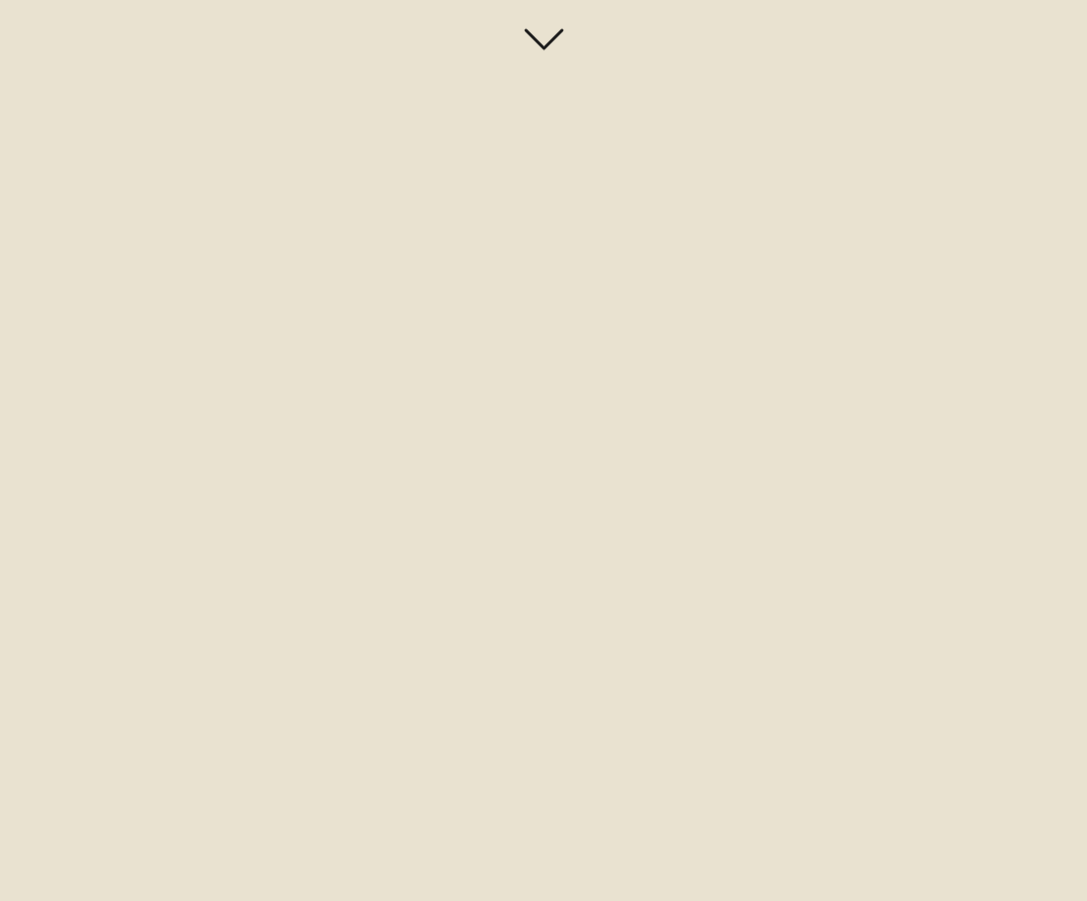
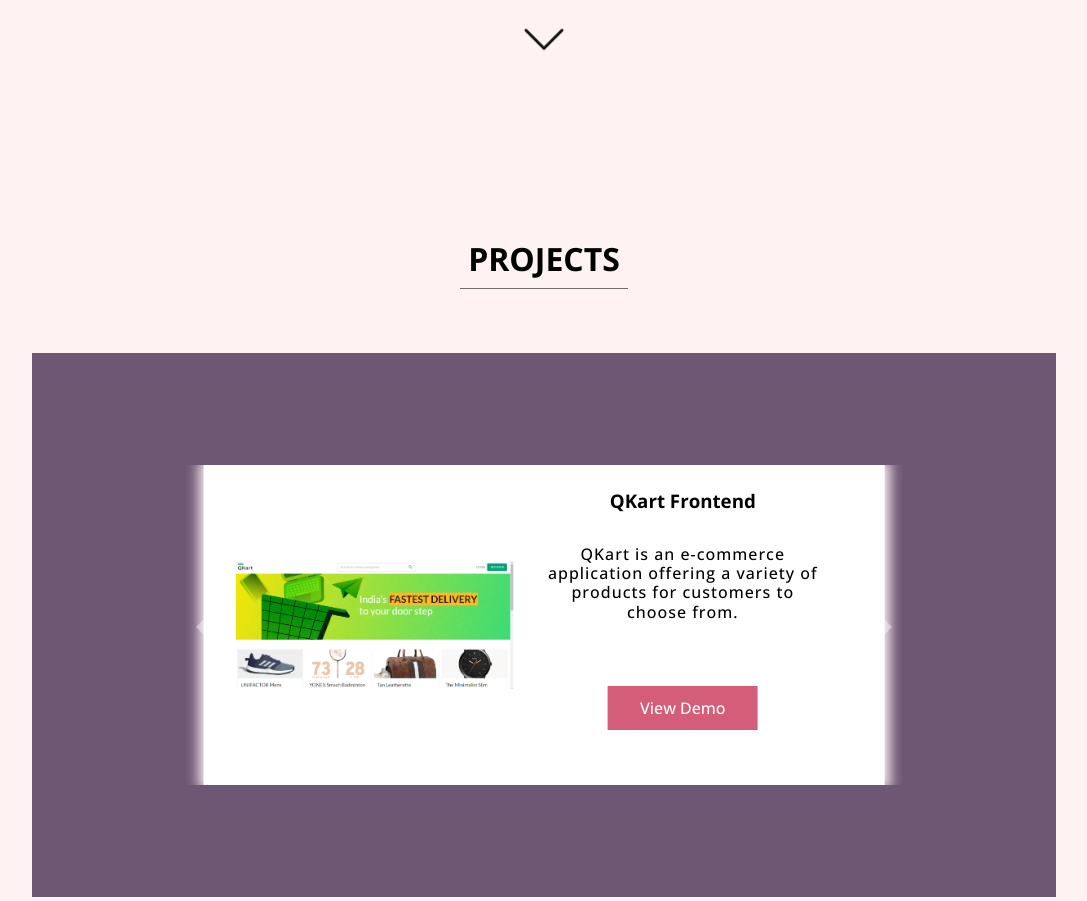
Before and after one commit to aks9995/Portfoliosite, a React (Create React App) app: page / in a window 1280 px wide. Shown: the part 719-1620 px from the top of the page, without its empty margins (96-1183 px from the left). Before the commit the page ends 820 px from the top, so only its background shows below. Built offline with nearby package versions, Linux system fonts and the light colour scheme.

Commit message:
Add files via upload

```diff
--- a/src/App.js
+++ b/src/App.js
@@ -1,5 +1,6 @@
 import Header from "./components/Header";
 import Home from "./components/Home";
+import Work from "./components/Work";
 
 
 
@@ -9,6 +10,7 @@ function App() {
    <>
    <Header />
    <Home />
+   <Work />
    </>
   );
 }
--- a/src/assets/data.json
+++ b/src/assets/data.json
@@ -1,41 +1,33 @@
 {
     "projects": [
       {
-        "date": "07/10/2022",
-        "title": "TECHY STAR",
-        "description": "This is the sample description about the project details. The more details the more details and evenually more details because I don't have anything to write",
-        "url": "https://reactone-nine.vercel.app",
-        "imgSrc": "https://cdn.pixabay.com/photo/2018/06/07/16/49/virtual-3460451_960_720.jpg"
-      },
-
-      {
-        "date": "11/10/2022",
-        "title": "VIDEO HUB",
-        "description": "This is the sample description about the project details. The more details the more details and evenually more details because I don't have anything to write",
-        "url": "https://react-video-app-eight.vercel.app",
-        "imgSrc": "https://cdn.pixabay.com/photo/2016/11/21/12/51/mobile-phone-1845233__340.jpg"
+        "title": "QKart Frontend",
+        "description": "QKart is an e-commerce application offering a variety of products for customers to choose from.",
+        "url": "https://qkart-frontend-ak95.netlify.app",
+        "imgSrc": "./images/qkart.png"
       },
       {
-        "date": "15/10/2022",
-        "title": "XCrypto",
-        "description": "This is the sample description about the project details. The more details the more details and evenually more details because I don't have anything to write",
-        "url": "https://react-crypto-app-pi.vercel.app",
-        "imgSrc": "https://cdn.pixabay.com/photo/2017/12/12/12/44/bitcoin-3014614_960_720.jpg"
-      },
-
-      {
-        "date": "17/10/2022",
-        "title": "REACT CART",
-        "description": "This is the sample description about the project details. The more details the more details and evenually more details because I don't have anything to write",
-        "url": "https://react-cart-eosin.vercel.app",
-        "imgSrc": "https://cdn.pixabay.com/photo/2019/12/14/08/36/shopping-4694470_960_720.jpg"
+        "title": "QKart Frontend",
+        "description": "QKart is an e-commerce application offering a variety of products for customers to choose from.",
+        "url": "https://qkart-frontend-ak95.netlify.app",
+        "imgSrc": "./images/qkart.png"
       },
       {
-        "date": "20/10/2022",
-        "title": "PORTFOLIO",
-        "description": "This is the sample description about the project details. The more details the more details and evenually more details because I don't have anything to write",
-        "url": "/",
-        "imgSrc": "https://cdn.pixabay.com/photo/2020/03/19/21/25/cactus-4948833_960_720.jpg"
+        "title": "QKart Frontend",
+        "description": "QKart is an e-commerce application offering a variety of products for customers to choose from.",
+        "url": "https://qkart-frontend-ak95.netlify.app",
+        "imgSrc": "./images/qkart.png"
+      },
+      {
+        "title": "QKart Frontend",
+        "description": "QKart is an e-commerce application offering a variety of products for customers to choose from.",
+        "url": "https://qkart-frontend-ak95.netlify.app",
+        "imgSrc": "./images/qkart.png"
+      }, {
+        "title": "QKart Frontend",
+        "description": "QKart is an e-commerce application offering a variety of products for customers to choose from.",
+        "url": "https://qkart-frontend-ak95.netlify.app",
+        "imgSrc": "./images/qkart.png"
       }
     ]
   }
--- a/src/components/Header.jsx
+++ b/src/components/Header.jsx
@@ -12,8 +12,8 @@ const Navcontent = ()=>(
   <>
   <h2>Anup Kumar</h2>
   <div>
-  <a href="#Home">Home</a>
-  <a href="#Work">Work</a>
+  <a href="#home">Home</a>
+  <a href="#work">Work</a>
   <a href="#Timeline">Timeline</a>
   <a href="#Contact">Contact</a>
   </div>
--- /dev/null
+++ b/src/components/Work.jsx
@@ -0,0 +1,40 @@
+import React from 'react'
+import { Carousel } from 'react-responsive-carousel'
+import "react-responsive-carousel/lib/styles/carousel.min.css";
+import data from "../assets/data.json"
+
+const Work = () => {
+  return (
+    <div id="work">
+      <h2>PROJECTS</h2>
+      <section>
+        <article>
+        <Carousel
+            // showArrows={false}
+            showIndicators={false}
+            showStatus={false}
+            showThumbs={false}
+            interval={2000}
+            infiniteLoop={true}
+            autoPlay={true}
+          >
+            {data.projects.map((i) => (
+              <div key={i.title} className="workItem">
+                <img src={i.imgSrc} alt={i.title} />
+                <aside>
+                  <h3>{i.title}</h3>
+                  <p>{i.description}</p>
+                  <a target={"blank"} href={i.url}>
+                    View Demo
+                  </a>
+                </aside>
+              </div>
+            ))}
+          </Carousel>
+        </article>
+      </section>
+    </div>
+  )
+}
+
+export default Work
--- a/src/styles/App.scss
+++ b/src/styles/App.scss
@@ -1,9 +1,11 @@
 @import url('https://fonts.googleapis.com/css2?family=Dancing+Script:wght@400;700&family=Open+Sans:wght@300;500;700&family=Roboto:wght@100;300;700&display=swap');
 
 @import "statics";
+@import "animations";
 @import "header";
 @import "home";
-@import "animations";
+@import "work";
+
 
 
 *{
--- a/src/styles/statics.scss
+++ b/src/styles/statics.scss
@@ -2,7 +2,7 @@ $text1: "Roboto", sans-serif;
 $text2: "Open Sans", sans-serif;
 $text3: "Dancing Script", sans-serif;
 
-$color1: #e9e2d0;
+$color1:  #fef2f2;
 $color2: #286f6c;
 $color2_1: #174340;
 $color3: #d45d79;
--- /dev/null
+++ b/src/styles/work.scss
@@ -0,0 +1,71 @@
+#work {
+    width: 100%;
+    height: 100vh;
+    padding: 8rem $p;
+    > h2 {
+      font: 700 2rem $text2;
+      width: fit-content;
+      border-bottom: 1px solid $color6_1;
+      padding: 0.5rem;
+      margin: auto;
+    }
+
+    > section {
+      margin-top: 4rem;
+      width: 100%;
+      height: 100%;
+      background-color: $color5;
+      display: flex;
+      align-items: center;
+      justify-content: center;
+
+      > article {
+        width: 70%;
+        height: 25vmax;
+      }
+
+      .workItem {
+        overflow-y: auto;
+        height: 25vmax;
+        width: 95%;
+        margin: auto;
+        background-color: $color4;
+        display: flex;
+        padding: 2rem;
+        box-shadow: 0 0 12px 5px $color1;
+
+        > img {
+          border-radius: 5px;
+          width: 45%;
+          object-fit: contain;
+          margin-top: 0;
+        }
+
+        > aside {
+          width: 55%;
+          display: flex;
+          flex-direction: column;
+          justify-content: center;
+          align-items: center;
+          margin-top: 0;
+        //   padding:2%;
+
+          > p {
+            letter-spacing: 1px;
+            line-height: 120%;
+            margin: 2rem;
+          }
+          > a {
+            background-color: $color3;
+            padding: 0.7rem 2rem;
+            margin: 2rem;
+            color: $color4;
+            transition: all 0.5s;
+            &:hover {
+              background-color: $color6;
+            }
+          }
+        }
+      }
+    }
+  }
```
